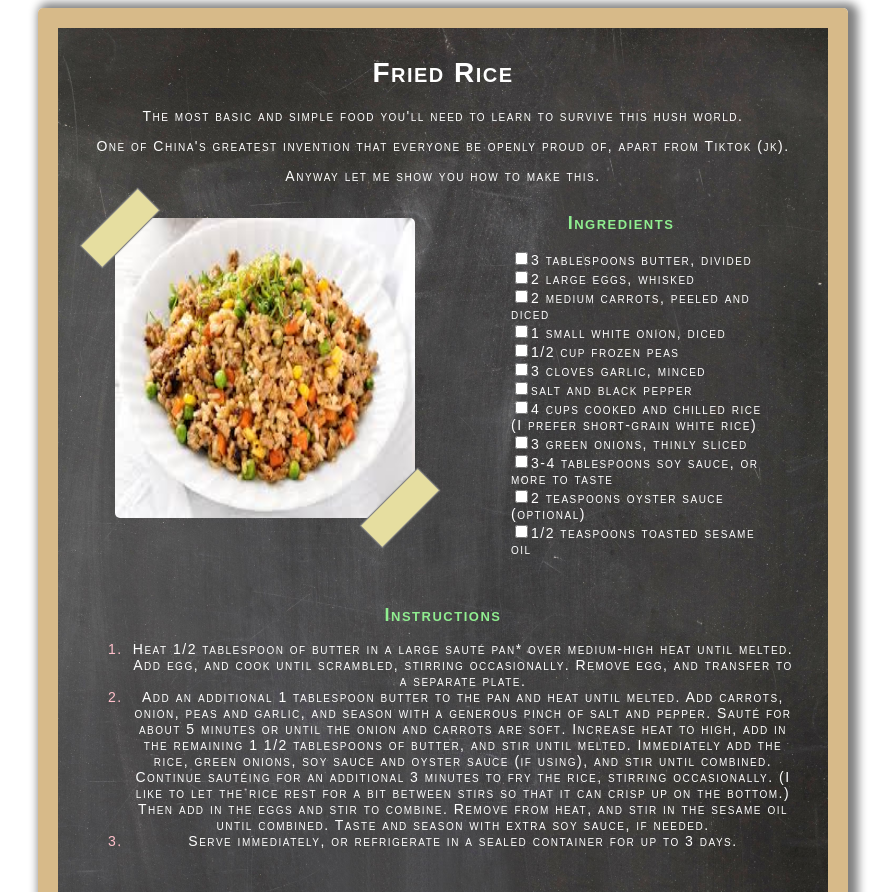
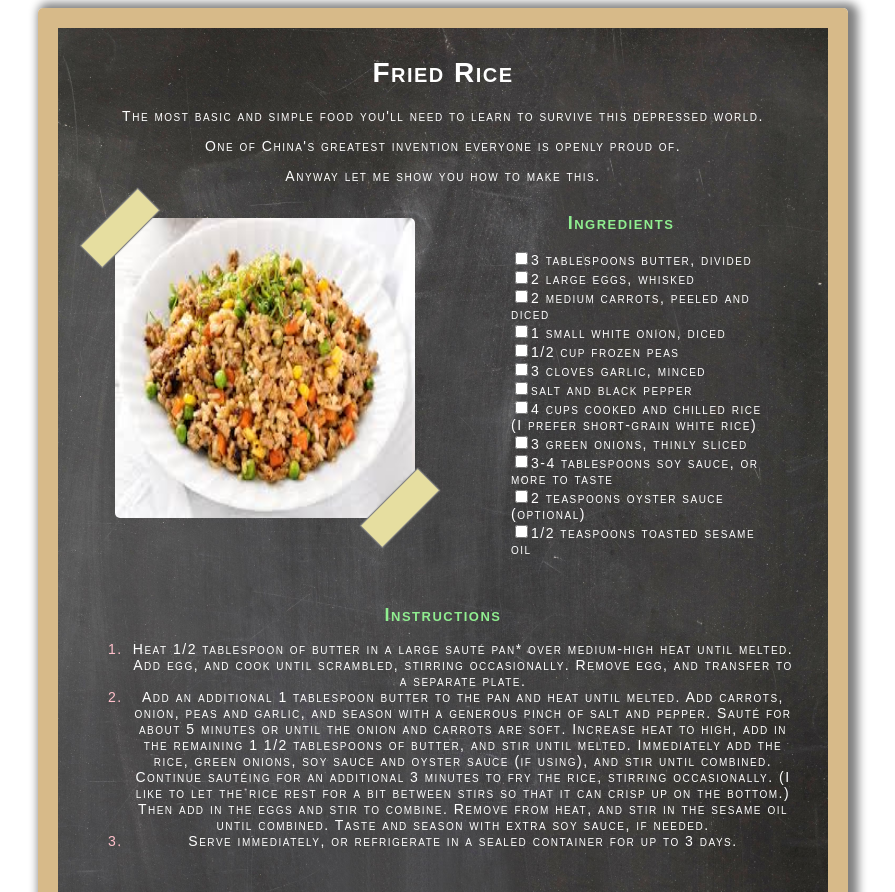
Before and after one commit to NttTram/odin-recipes, a plain HTML site: page recipes/fried-rice.html in a window 1280 px wide. Shown: the top 892 px of the page, without its empty margins (197-1092 px from the left). Drawn offline with Linux system fonts and the light colour scheme; a web font is replaced by a local one.

Commit message:
cleaning up 2

```diff
--- a/recipes/fried-rice.html
+++ b/recipes/fried-rice.html
@@ -14,8 +14,8 @@
 
     <div class="info-container">
         <h1>Fried Rice</h1>
-        <p>The most basic and simple food you'll need to learn to survive this hush world.</p>
-        <p>One of China's greatest invention that everyone be openly proud of, apart from Tiktok (jk).</p>
+        <p>The most basic and simple food you'll need to learn to survive this depressed world.</p>
+        <p>One of China's greatest invention everyone is openly proud of.</p>
         <p>Anyway let me show you how to make this.</p>
         <div id="recipe-img" style="background-image: url('../img/fried-rice-img.jfif')">
             <div class="tape" id="tape-1"></div>
```
